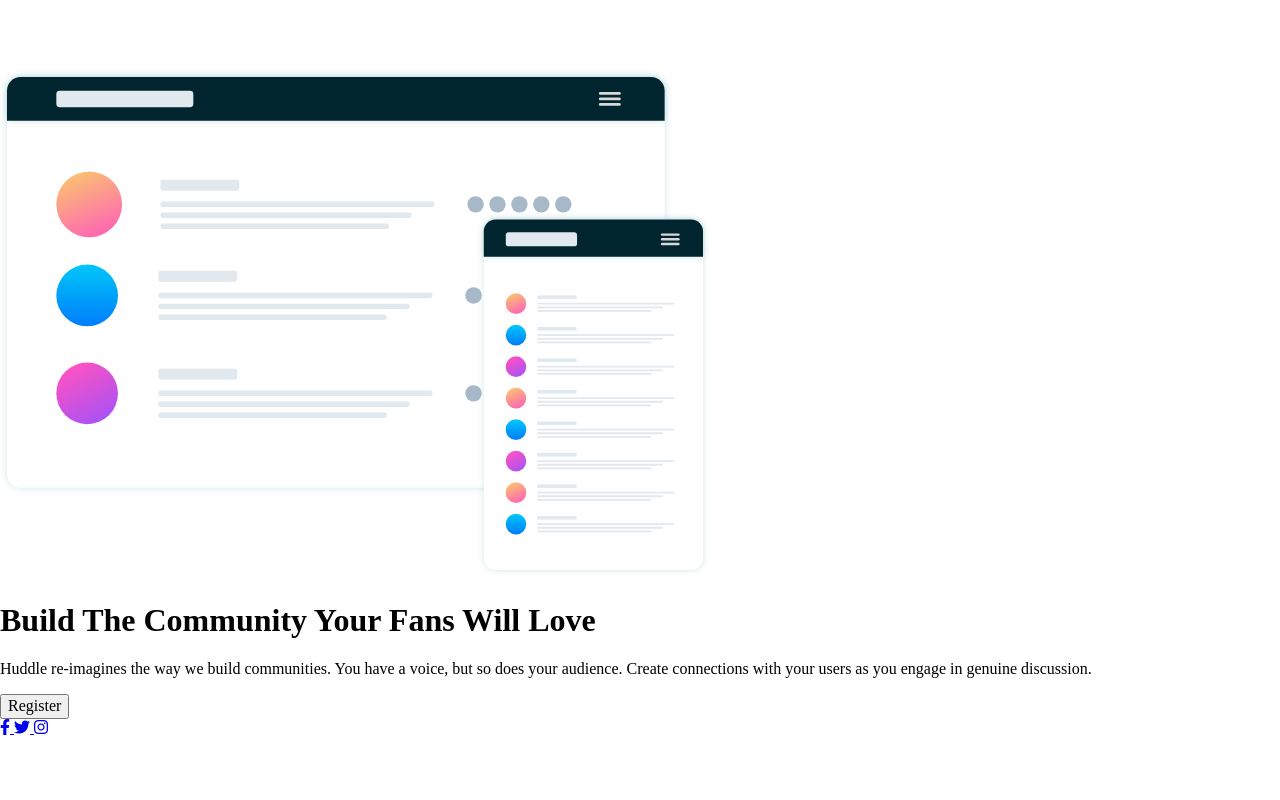
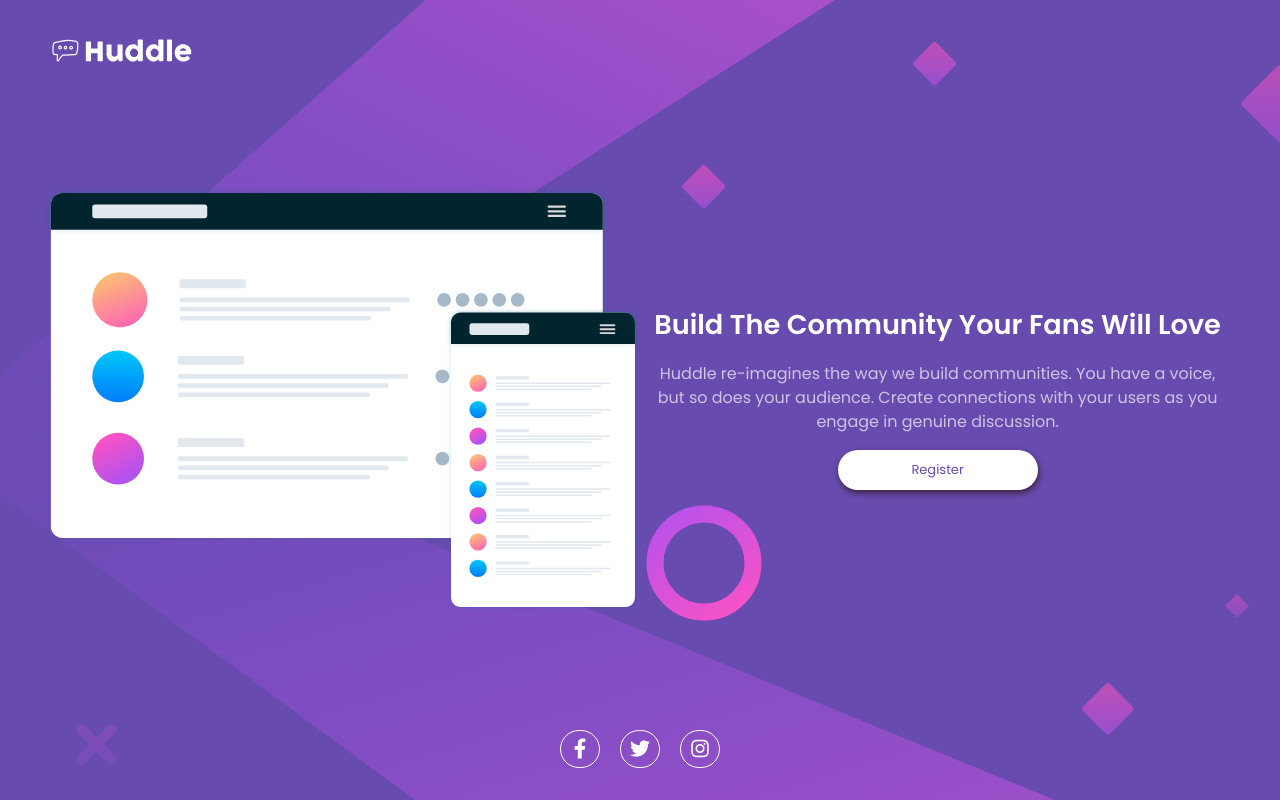
Before and after one commit to rojasagusf/huddle-landing-page, a plain HTML site: page index.html in a window 1280 px wide. Drawn offline with Linux system fonts and the light colour scheme.

Commit message:
finish sizes

```diff
--- a/index.html
+++ b/index.html
@@ -4,9 +4,21 @@
   <meta charset="UTF-8">
   <meta name="viewport" content="width=device-width, initial-scale=1.0">
 
+  <!-- Normalize -->
   <link rel="stylesheet" href="css/normalize.css">
+
+  <!-- FONTS -->
+  <link rel="preconnect" href="https://fonts.googleapis.com">
+  <link rel="preconnect" href="https://fonts.gstatic.com" crossorigin>
+  <link href="https://fonts.googleapis.com/css2?family=Open+Sans&family=Poppins:wght@400;600&display=swap" rel="stylesheet">
+
+  <!-- CDN FontAwesome -->
   <link rel="stylesheet" href="https://cdnjs.cloudflare.com/ajax/libs/font-awesome/6.0.0/css/all.min.css" integrity="sha512-9usAa10IRO0HhonpyAIVpjrylPvoDwiPUiKdWk5t3PyolY1cOd4DSE0Ga+ri4AuTroPR5aQvXU9xC6qOPnzFeg==" crossorigin="anonymous" referrerpolicy="no-referrer" />
+
+  <!-- Link CSS -->
   <link rel="stylesheet" href="css/styles.css">
+
+  <!-- Favicon -->
   <link rel="icon" type="image/png" sizes="32x32" href="./images/favicon-32x32.png">
 
   <title>Frontend Mentor | Huddle landing page with single introductory section</title>
@@ -18,12 +30,14 @@
 
       <header>
         <a href="#">
-        <img src="images/logo.svg" alt="Logo">
+          <img src="images/logo.svg" alt="Logo" class="logo">
         </a>
       </header>
 
+      <div class="flex-container">
+
         <section class="img-section">
-      <img src="images/illustration-mockups.svg" alt="Mockups">
+          <img src="images/illustration-mockups.svg" alt="Mockups" class="img-mockup">
         </section>
 
         <section class="info-section">
@@ -39,6 +53,7 @@
 
           <button>Register</button>
         </section>
+      </div>
 
       <footer>
         <div class="social">
@@ -58,6 +73,5 @@
 
     </div>
 
-
 </body>
 </html>
--- a/sass/styles.scss
+++ b/sass/styles.scss
@@ -0,0 +1,211 @@
+// Sass variables
+
+$Violet: hsl(257, 40%, 49%);
+$Soft-Magenta: hsl(300, 69%, 71%);
+
+/*
+font-family: 'Open Sans', sans-serif;
+font-family: 'Poppins', sans-serif;
+*/
+
+* {
+  box-sizing: border-box;
+  margin: 0;
+  padding: 0;
+}
+
+body {
+  min-height: 100vh;
+
+  background-color: $Violet;
+  background-image: url("../images/bg-mobile.svg");
+  background-repeat: no-repeat;
+  background-size: contain;
+}
+
+.container {
+  padding: 2rem 2.8rem;
+
+  .logo {
+    width: 100%;
+    max-width: 150px;
+
+    margin-bottom: 4rem;
+  }
+
+  .img-mockup {
+    width: 100%;
+    margin-bottom: 4rem;
+  }
+
+  .info-section {
+    text-align: center;
+
+    .title {
+      margin: 0;
+
+      color: #fff;
+
+      line-height: 1.5;
+
+      font-size: 1.7rem;
+      font-family: "Poppins", sans-serif;
+    }
+
+    .description {
+      color: rgba(255, 255, 255, 0.678);
+
+      margin: 1rem;
+
+      line-height: 1.5;
+
+      font-size: 1rem;
+      font-family: "Poppins", sans-serif;
+    }
+
+    button {
+        box-shadow: 1px 3px 6px 0px rgb(59, 34, 59);
+
+      cursor: pointer;
+
+      margin-bottom: 4.5rem;
+
+      text-align: center;
+
+      width: 200px;
+      height: 40px;
+
+      font-family: "Poppins", sans-serif;
+      font-size: 13px;
+
+      background-color: #fff;
+      color: $Violet;
+
+      border: none;
+      border-radius: 20px;
+    }
+
+    button:hover {
+        background-color: $Soft-Magenta;
+        color: #fff;
+
+        transition: .3s;
+    }
+  }
+
+  .social {
+    display: flex;
+    justify-content: center;
+    gap: 20px;
+
+    font-size: 20px;
+
+    a {
+      width: 2.5rem;
+
+      display: flex;
+      justify-content: center;
+      align-items: center;
+
+      color: #fff;
+      text-decoration: none;
+      border: 1px solid #fff;
+      border-radius: 20px;
+      padding: 8px;
+    }
+
+    a:hover {
+        color: $Soft-Magenta;
+        border: 1px solid $Soft-Magenta;
+        transition: .5s;
+    }
+
+  }
+}
+
+@media screen and (min-width: 768px) {
+  body {
+    background-image: url("../images/bg-mobile.svg");
+    background-size: contain;
+  }
+
+  .container {
+    height: 100vh;
+
+    display: flex;
+    flex-direction: column;
+
+    .flex-container {
+      display: flex;
+      justify-content: center;
+      align-items: center;
+      flex-basis: 90%;
+
+      .img-section {
+        flex-basis: 50%;
+      }
+
+      .info-section {
+        flex-basis: 50%;
+      }
+
+    }
+
+  }
+
+}
+
+
+
+@media screen and (min-width: 970px) {
+
+  body {
+    background-image: url("../images/bg-desktop.svg");
+    background-size: cover;
+  }
+
+
+}
+
+@media screen and (min-width: 1600px) {
+  body {
+    background-size: contain;
+  }
+
+  .container {
+    padding: 3rem 5rem;
+
+    .logo {
+        max-width: 200px;
+    }
+
+    header {
+        margin-bottom: 4rem;
+    }
+
+    .flex-container {
+
+        gap: 2rem;
+
+        .img-section {
+            flex-basis: 50%;
+        }
+
+        .info-section {
+            flex-basis: 50%;
+            text-align: justify;
+            align-self: flex-start;
+            padding-right: 4rem;
+
+            .title {
+                font-size: 3rem;
+            }
+        }
+    }
+
+    .social {
+        justify-content: flex-end;
+    }
+
+}
+}
```
Also changed, not shown: css/styles.css, 1 other file. Lines whose indentation alone changed are shown as unchanged.
